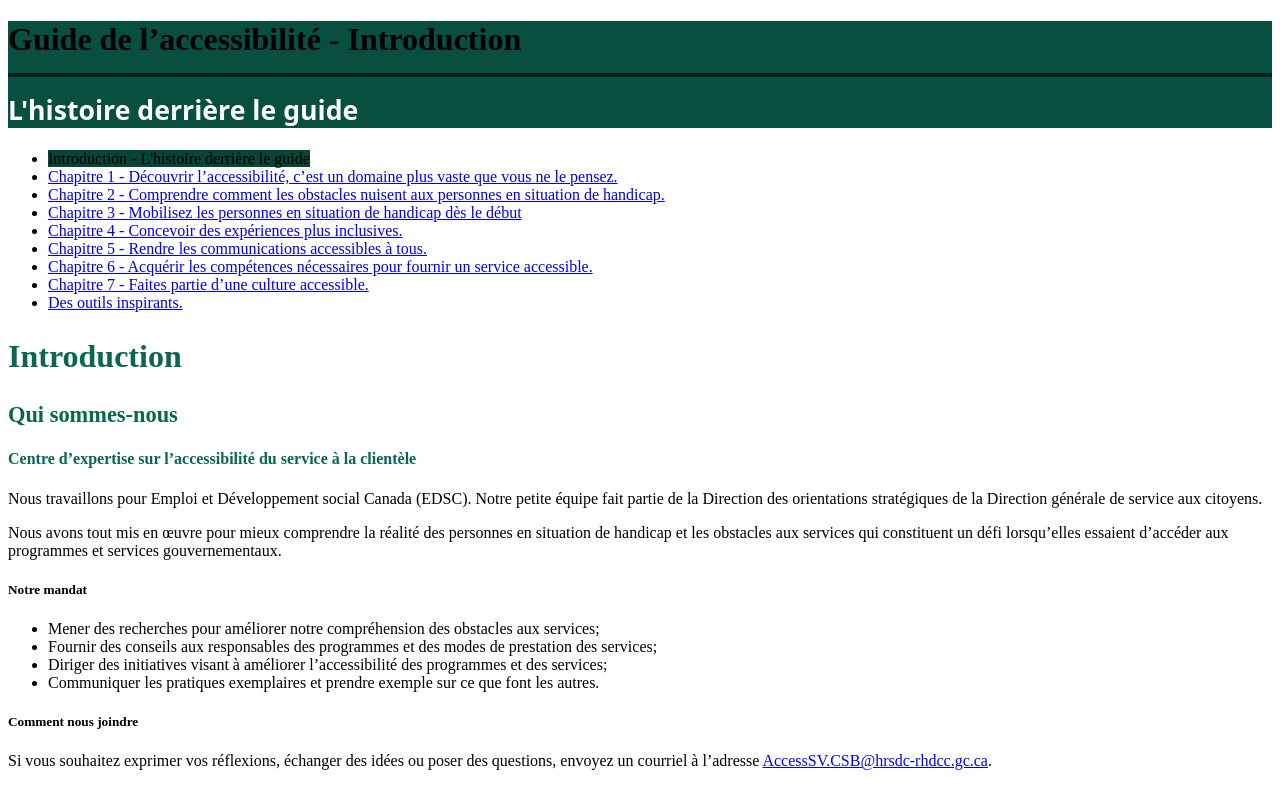
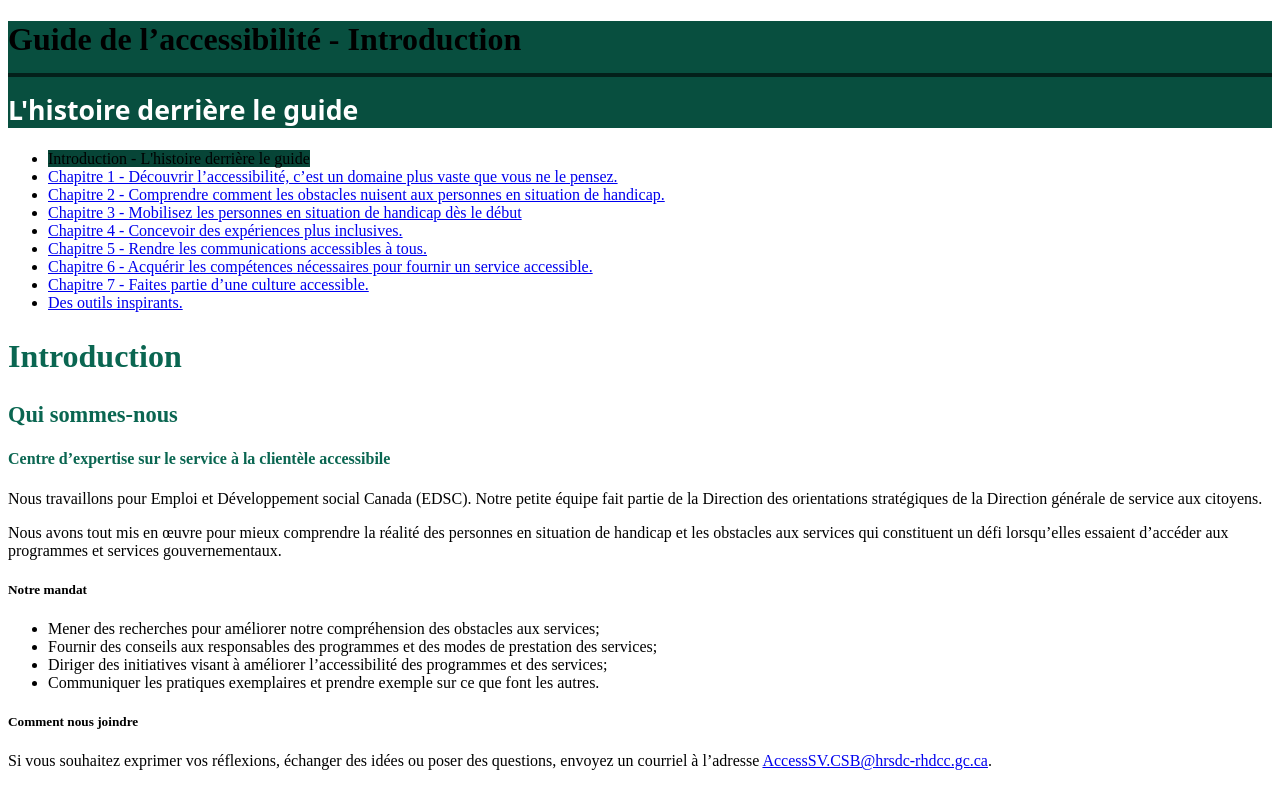
Before and after one commit to ceacs-cesca/ceacs-cesca.github.io, a plain HTML site: page playbook/intro/index-fr.html in a window 1280 px wide. Shown: the top 795 px of the page. Drawn offline with Linux system fonts and the light colour scheme; a script that the page names is missing.

Commit message:
Update index-fr.html

```diff
--- a/playbook/intro/index-fr.html
+++ b/playbook/intro/index-fr.html
@@ -89,7 +89,7 @@
 				<section>
 					<h3>Qui sommes‑nous</h3>
 					<section>
-						<h4>Centre d&rsquo;expertise sur l&rsquo;accessibilit&eacute; du service &agrave; la client&egrave;le</h4>
+						<h4>Centre d&rsquo;expertise sur le service &agrave; la client&egrave;le accessibile</h4>
 						<p>Nous travaillons pour Emploi et D&eacute;veloppement social Canada (EDSC). Notre petite &eacute;quipe fait partie de la Direction des orientations strat&eacute;giques de la Direction g&eacute;n&eacute;rale de service aux citoyens.</p>
 						<p>Nous avons tout mis en &oelig;uvre pour mieux comprendre la r&eacute;alit&eacute; des personnes en situation de handicap et les obstacles aux services qui constituent un d&eacute;fi lorsqu&rsquo;elles essaient d&rsquo;acc&eacute;der aux programmes et services gouvernementaux.</p>
 						<section>
```
